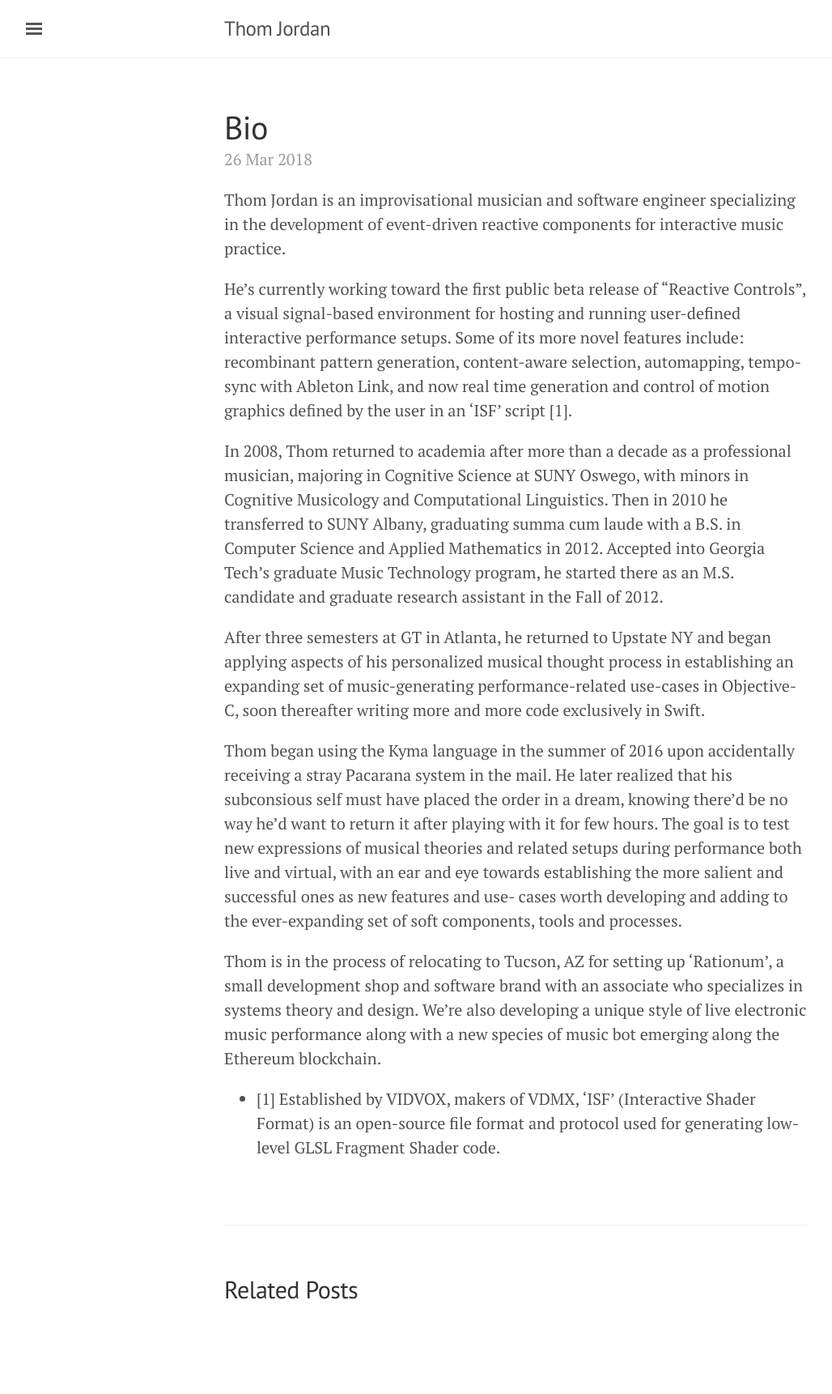
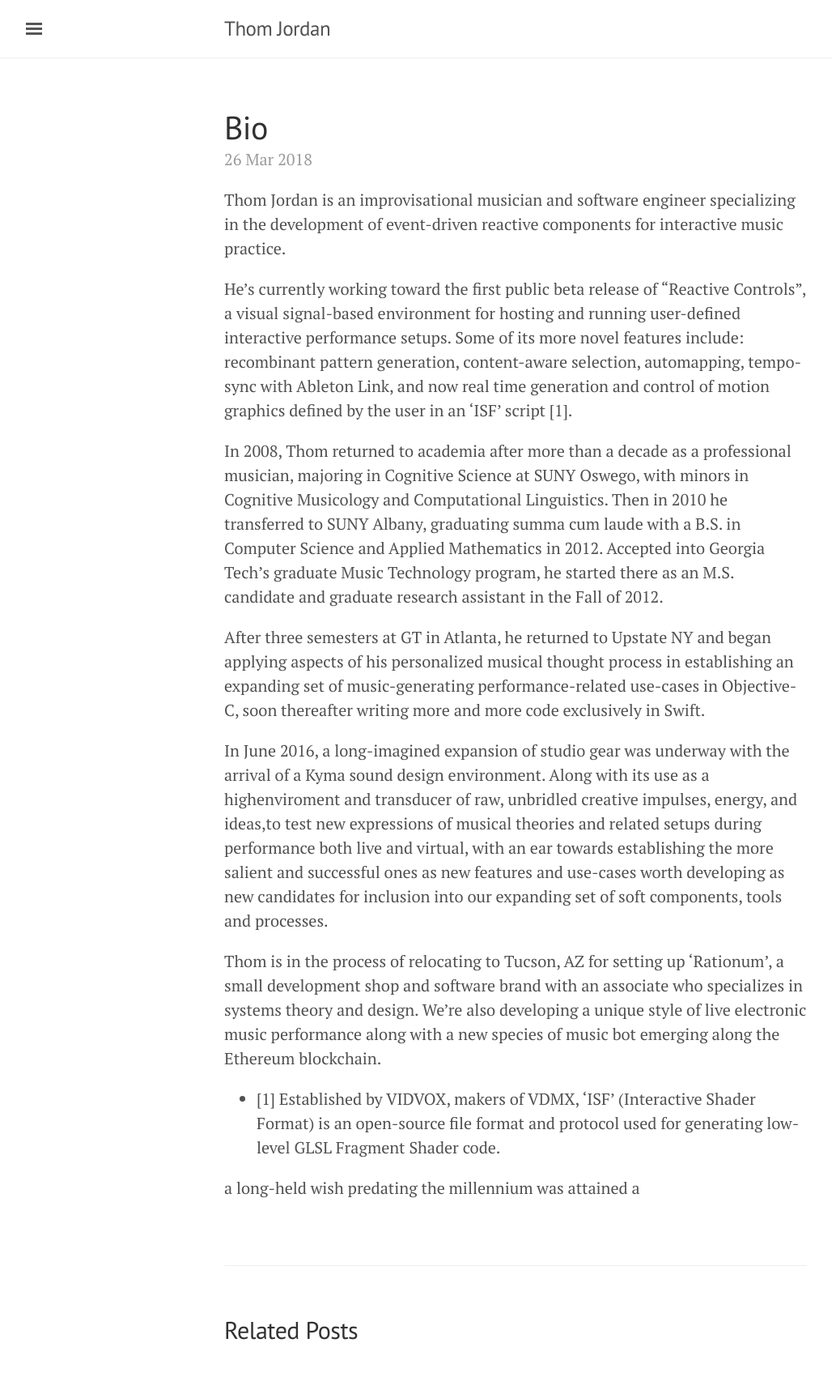
Before and after one commit to thomjordan/thomjordan.github.io, a Jekyll site: the page built from _posts/2018-03-26-Thom-Jordan-Bio.md, in a window 1280 px wide. Shown: the whole page at 81% size, without its empty margins (3-1031 px from the left). Built offline with Jekyll 4.4.1, drawn with Linux system fonts in a browser that asks for light colours; before the commit the page ends 1671 px from its top, so only the background shows below that.

Commit message:
rewrite of bio

```diff
--- a/_posts/2018-03-26-Thom-Jordan-Bio.md
+++ b/_posts/2018-03-26-Thom-Jordan-Bio.md
@@ -11,8 +11,12 @@ In 2008, Thom returned to academia after more than a decade as a professional mu
 
 After three semesters at GT in Atlanta, he returned to Upstate NY and began applying aspects of his personalized musical thought process in establishing an expanding set of music-generating performance-related use-cases in Objective-C, soon thereafter writing more and more code exclusively in Swift.
 
-Thom began using the Kyma language in the summer of 2016 upon accidentally receiving a stray Pacarana system in the mail. He later realized that his subconsious self must have placed the order in a dream, knowing there'd be no way he'd want to return it after playing with it for few hours. The goal is to test new expressions of musical theories and related setups during performance both live and virtual, with an ear and eye towards establishing the more salient and successful ones as new features and use- cases worth developing and adding to the ever-expanding set of soft components, tools and processes.
+In June 2016, a long-imagined expansion of studio gear was underway with the arrival of a Kyma sound design environment. Along with its use as a highenviroment and transducer of raw, unbridled creative impulses, energy, and ideas,to test new expressions of musical theories and related setups during performance both live and virtual, with an ear towards establishing the more salient and successful ones as new features and use-cases worth developing as new candidates for inclusion into our expanding set of soft components, tools and processes.
 
 Thom is in the process of relocating to Tucson, AZ for setting up 'Rationum', a small development shop and software brand with an associate who specializes in systems theory and design. We're also developing a unique style of live electronic music performance along with a new species of music bot emerging along the Ethereum blockchain.
 
 * [1] Established by VIDVOX, makers of VDMX, 'ISF' (Interactive Shader Format) is an open-source file format and protocol used for generating low-level GLSL Fragment Shader code.
+
+
+
+a long-held wish predating the millennium was attained a
```
